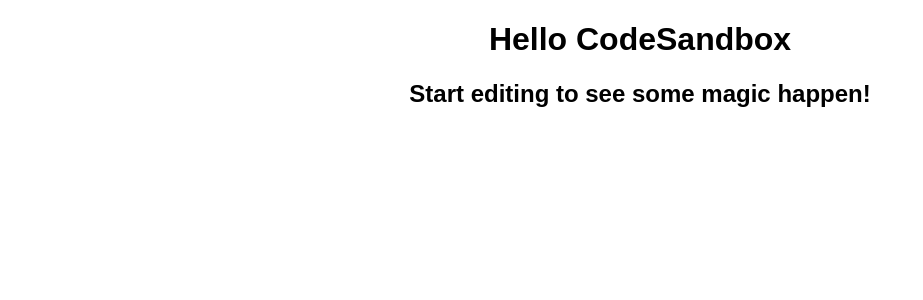
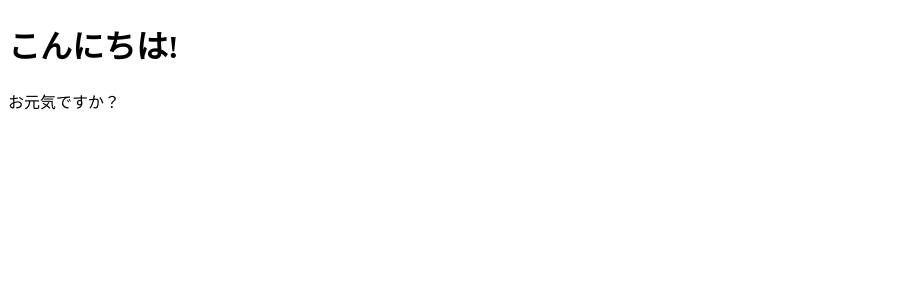
Before and after one commit to noria6t/udemy_react_jya_todo, a React (Create React App) app: page / in a window 1280 px wide. Shown: the top 300 px of the page, without its empty margins (0-923 px from the left). Built offline with nearby package versions, Linux system fonts and the light colour scheme.

Commit message:
コンポーネント

```diff
--- a/package.json
+++ b/package.json
@@ -5,9 +5,9 @@
   "keywords": ["react", "starter"],
   "main": "src/index.js",
   "dependencies": {
-    "react": "17.0.2",
-    "react-dom": "17.0.2",
-    "react-scripts": "4.0.0"
+    "react": "16.13.1",
+    "react-dom": "16.13.1",
+    "react-scripts": "3.4.3"
   },
   "devDependencies": {
     "@babel/runtime": "7.13.8",
--- a/src/App.js
+++ /dev/null
@@ -1,10 +0,0 @@
-import "./styles.css";
-
-export default function App() {
-  return (
-    <div className="App">
-      <h1>Hello CodeSandbox</h1>
-      <h2>Start editing to see some magic happen!</h2>
-    </div>
-  );
-}
--- a/src/index.js
+++ b/src/index.js
@@ -1,12 +1,14 @@
-import { StrictMode } from "react";
-import ReactDOM from "react-dom";
+import React from "react";
+import ReactDom from "react-dom";
+// import App from "./App";
 
-import App from "./App";
+const App = () => {
+  return (
+    <>
+      <h1>こんにちは!</h1>
+      <p>お元気ですか？</p>
+    </>
+  );
+};
 
-const rootElement = document.getElementById("root");
-ReactDOM.render(
-  <StrictMode>
-    <App />
-  </StrictMode>,
-  rootElement
-);
+ReactDom.render(<App />, document.getElementById("root"));
--- a/src/styles.css
+++ /dev/null
@@ -1,4 +0,0 @@
-.App {
-  font-family: sans-serif;
-  text-align: center;
-}
```
Also changed, not shown: src/App.jsx (added), 1 other file (tests, documents, lock files or other folders).
